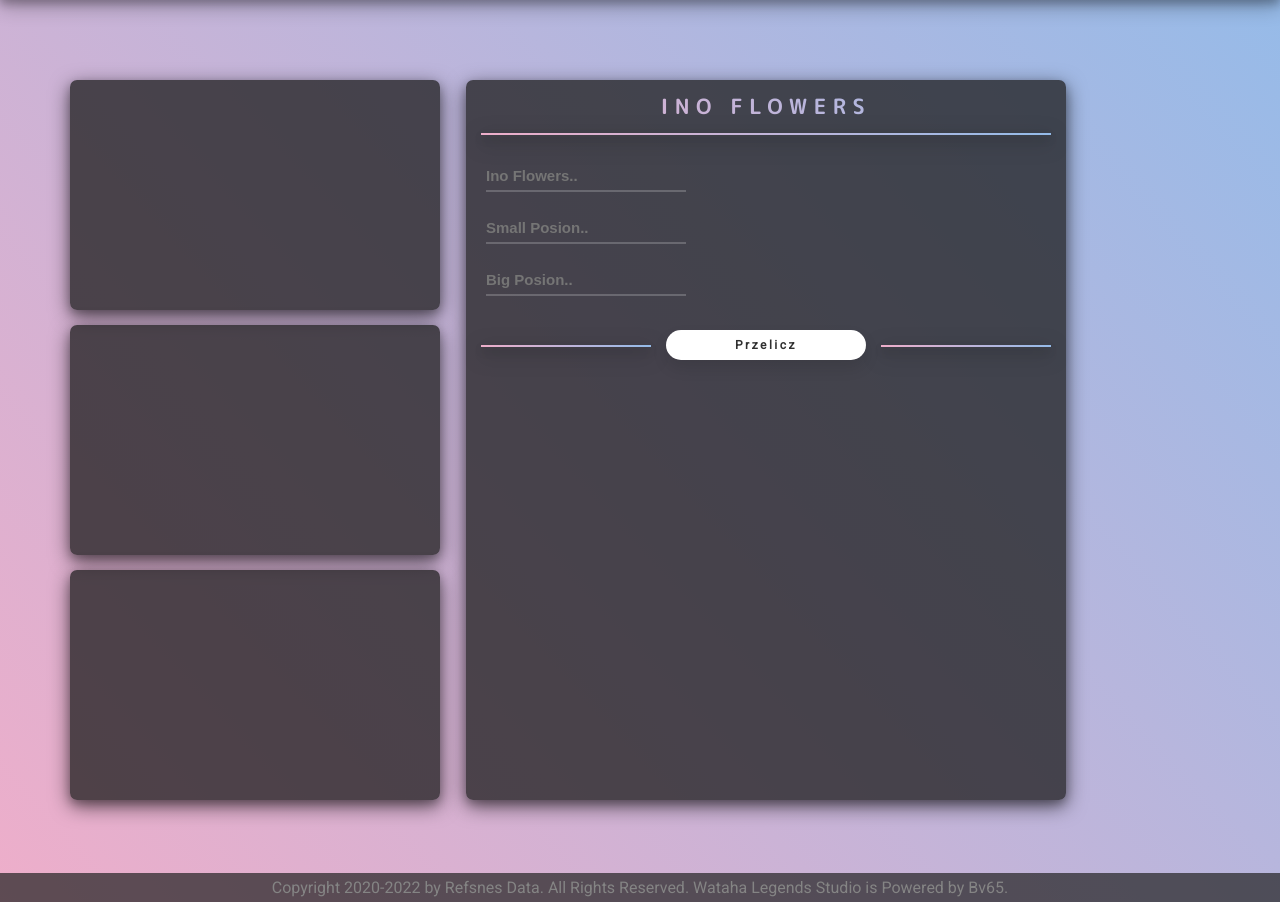
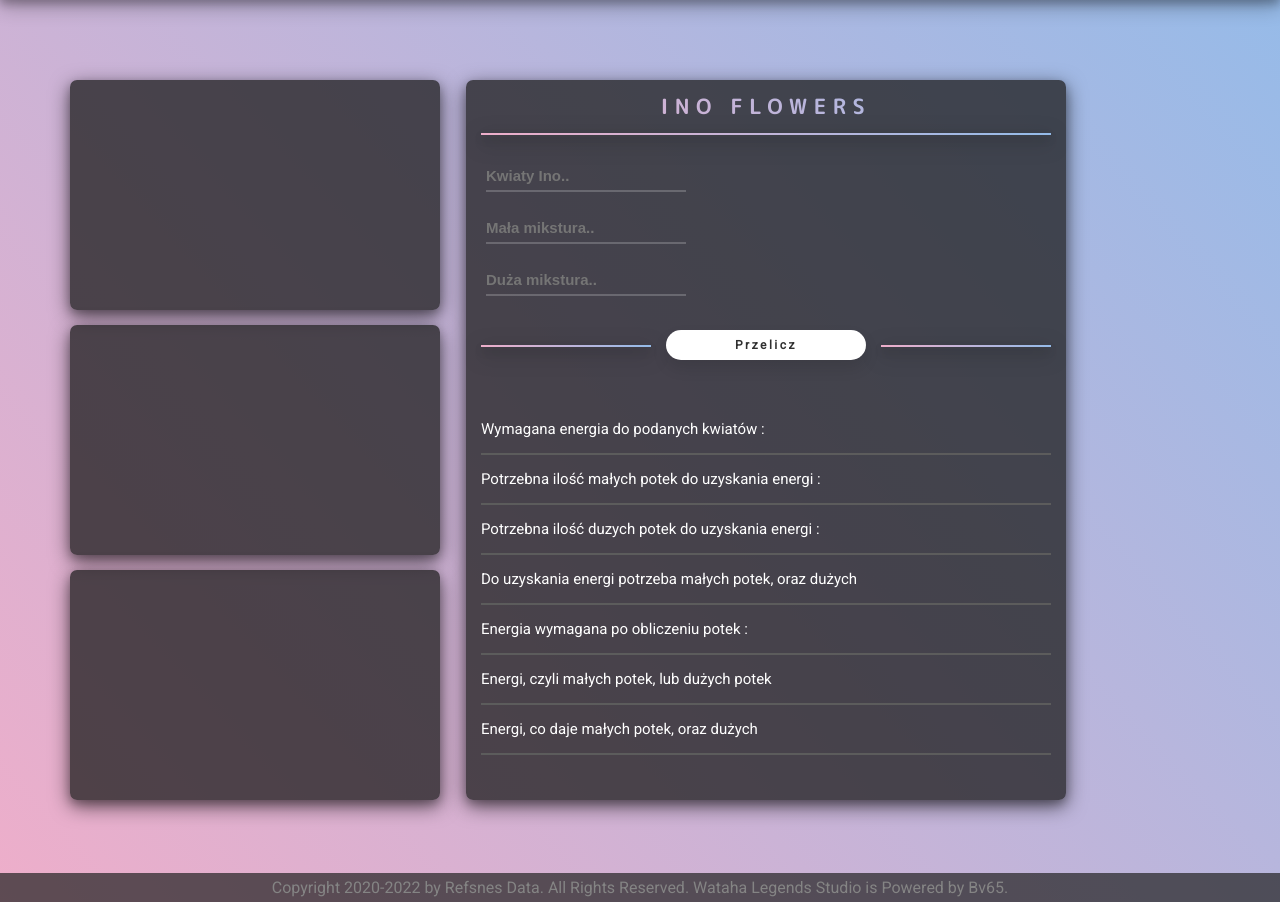
Before and after one commit to Bimbarabambom00/cautious-octo-giggle, a PHP site: page / in a window 1280 px wide. Shown: the part 60-962 px from the top of the page. Run offline with PHP 8.4, Linux system fonts and the light colour scheme.

Commit message:
Add files via upload

```diff
--- a/index.html
+++ b/index.html
@@ -1,16 +1,12 @@
 <!doctype html>
 <html lang="pl">
 	<head>
-		<link rel="preconnect" href="https://fonts.googleapis.com">
-		<link rel="preconnect" href="https://fonts.gstatic.com" crossorigin>
 		<link href="https://fonts.googleapis.com/css2?family=M+PLUS+Rounded+1c:wght@700;900&family=Roboto:ital,wght@1,300&display=swap" rel="stylesheet">
 		<script src="plik.js"></script>
 		<meta charset="utf-8">
 		<title>Wataha Legends Studio</title>
 		<link rel="stylesheet" href="style.css">
-		<link rel="icon" type="image/x-icon" href="/pics/favicon.ico">
-		<link rel="preconnect" href="https://fonts.googleapis.com">
-		<link rel="preconnect" href="https://fonts.gstatic.com" crossorigin>
+		<link rel="icon" type="image/x-icon" href="pics/favicon.ico">
 		<link href="https://fonts.googleapis.com/css2?family=M+PLUS+Rounded+1c:wght@700;900&family=Roboto:ital,wght@0,400;1,300&display=swap" rel="stylesheet">
 	</head>
 	<body>
@@ -37,14 +33,40 @@
 						<hr id='hrH'>
 						</div>
 						<div id='inputbot'>
-							<input type='number' class='numberbot' placeholder='Ino Flowers..' ><br>
-							<input type='number' class='numberbot' placeholder='Small Posion..'><br>
-							<input type='number' class='numberbot' placeholder='Big Posion..'><br>
+							<input type='number' id='flowerslet' class='numberbot' placeholder='Kwiaty Ino..' ><br>
+							<input type='number' id='malalet' class='numberbot' placeholder='Mała mikstura..'><br>
+							<input type='number' id='duzalet' class='numberbot' placeholder='Duża mikstura..'><br>
 						</div>
 						<div id='submitbot'>
 							<div id='left' class='middle'>	<hr class="hrmid">	</div>
-							<div id='mid'  class='middle'>	<button id='btnsubmit'>Przelicz</button>	</div>
+							<div id='mid'  class='middle'>	<button id='btnsubmit' onClick='Przelicz()'>Przelicz</button>	</div>
 							<div id='right' class='middle'>	<hr class="hrmid">	</div>
+
+						</div>
+						<div id='result'>
+								<div class='resultX'>
+									Wymagana energia do podanych kwiatów : <span id='AA'></span>
+								</div>
+								<div class='resultX'>
+									Potrzebna ilość małych potek do uzyskania <span id='AX'></span> energi : <span id='BX'></span>
+								</div>
+								<div class='resultX'>
+									Potrzebna ilość duzych potek do uzyskania <span id='HX'></span> energi : <span id='CX'></span>
+								</div>
+								<div class='resultX'>
+									Do uzyskania <span id='AV'></span> energi potrzeba <span id='BV'></span> małych potek, oraz <span id='CV'></span> dużych
+								</div>
+								<div class='resultX'>
+									Energia wymagana po obliczeniu potek : <span id='SS'></span>
+								</div>
+								<div class='resultX'>
+									<span id='SS1'></span> Energi, czyli <span id='SS10X'></span> małych potek, lub <span id='SS50X'></span> dużych potek
+								</div>
+
+								<div class='resultX'>
+									<span id='SS21'></span> Energi, co daje <span id='LA'></span> małych potek, oraz <span id='LB'></span> dużych
+								</div>
+
 
 						</div>
 					</div>
--- a/style.css
+++ b/style.css
@@ -141,3 +141,17 @@
 #btnsubmit:active {
 	transform: translateY(-5px);
 }
+#result {
+	color: white;
+	font-size: 15px;
+	font-family: 'Roboto', sans-serif;
+	width: 570px;
+	height: 370px;
+	padding: 15px;
+}
+.resultX {
+	padding-top: 15px;
+	padding-bottom: 15px;
+	border-bottom: 2px solid rgb(92, 92, 92);
+
+}
```
Also changed, not shown: plik.js (added, +58 -0 lines).
